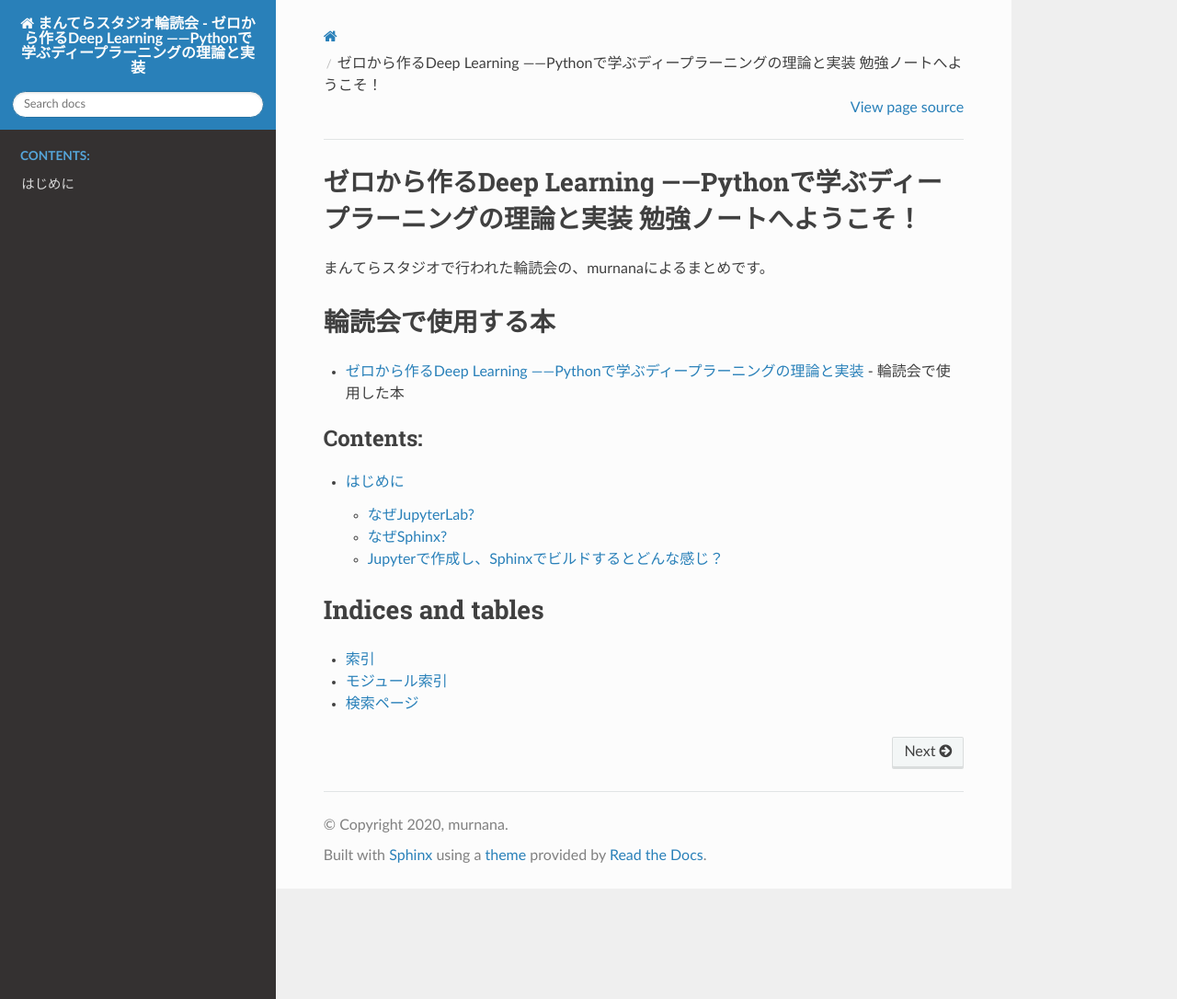
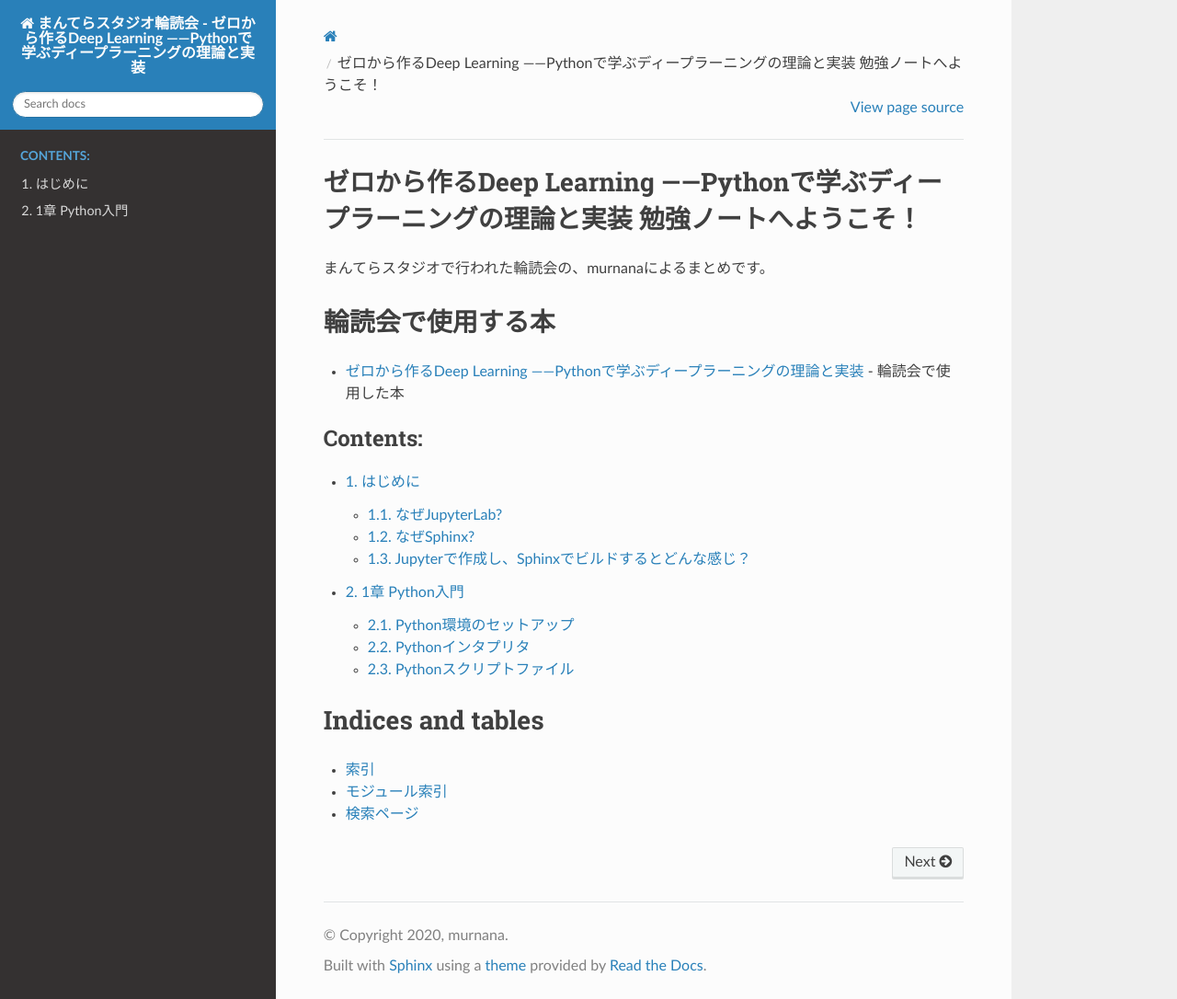
Before and after one commit to murnana/ManteraStudio-ReadingCircle-DeepLearningFromScratch, a Sphinx documentation site: the page built from source/index.rst, in a window 1280 px wide and 1086 px high. Shown: the whole window at 92% size. Built offline with Sphinx 7.4.7 and the Read the Docs theme 2.0.0, drawn with Linux system fonts in a browser that asks for light colours.

Commit message:
[WIP] 1章 Python入門

```diff
--- /dev/null
+++ b/source/1.Chapter-1/4.python-script-file/hungry.py
@@ -0,0 +1 @@
+print("I'm hungry!")
--- /dev/null
+++ b/source/1.Chapter-1/index.rst
@@ -0,0 +1,9 @@
+1章 Python入門
+======================================================================================================
+
+
+.. toctree::
+   :maxdepth: 1
+   :glob:
+
+   ./*
--- a/source/index.rst
+++ b/source/index.rst
@@ -21,8 +21,10 @@
 .. toctree::
    :maxdepth: 2
    :caption: Contents:
+   :glob:
+   :numbered:
 
-   ./Intro/intro-index
+   ./**/index
 
 
 Indices and tables
```
Also changed, not shown: source/0.Intro/index.ipynb (renamed from source/Intro/intro-index.ipynb), source/1.Chapter-1/2.python-setup.ipynb (added), source/1.Chapter-1/3.python-interpreter.ipynb (added), source/1.Chapter-1/4.python-script-file.ipynb (added), 2 other files.
